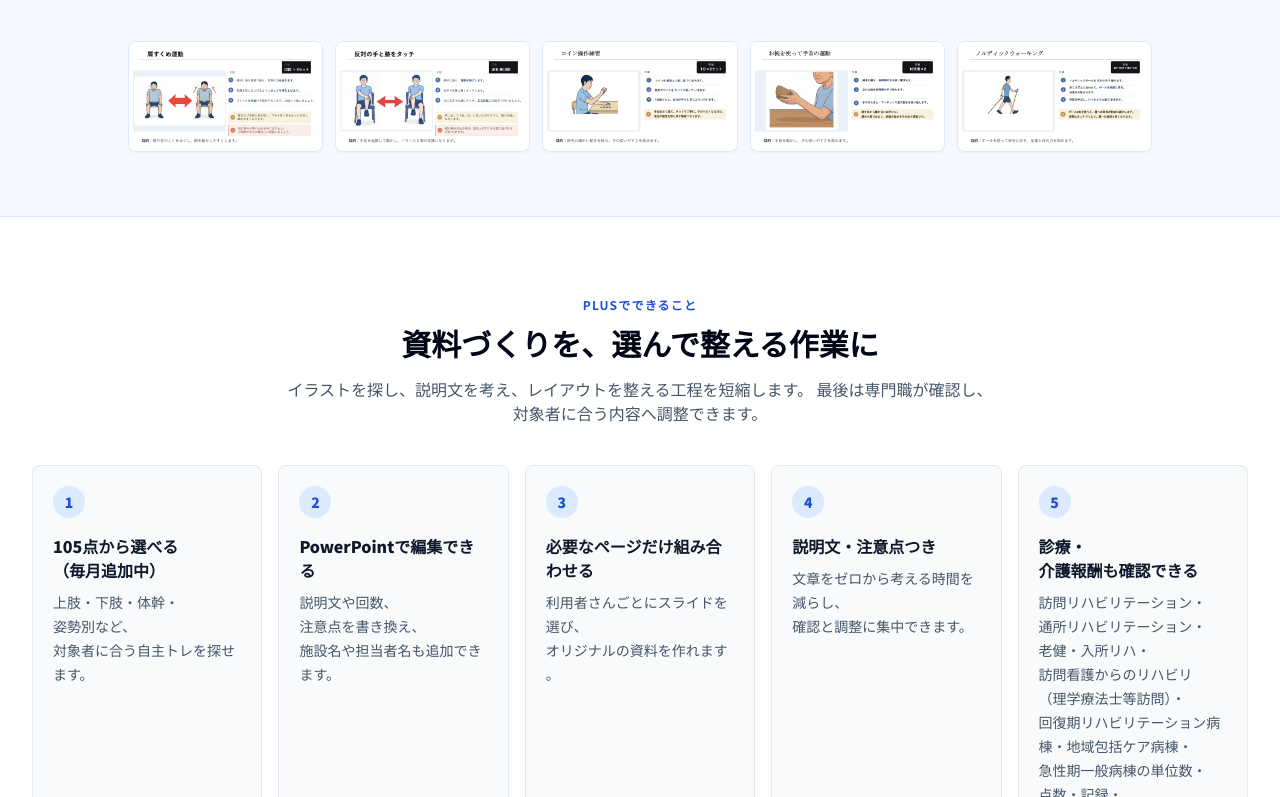
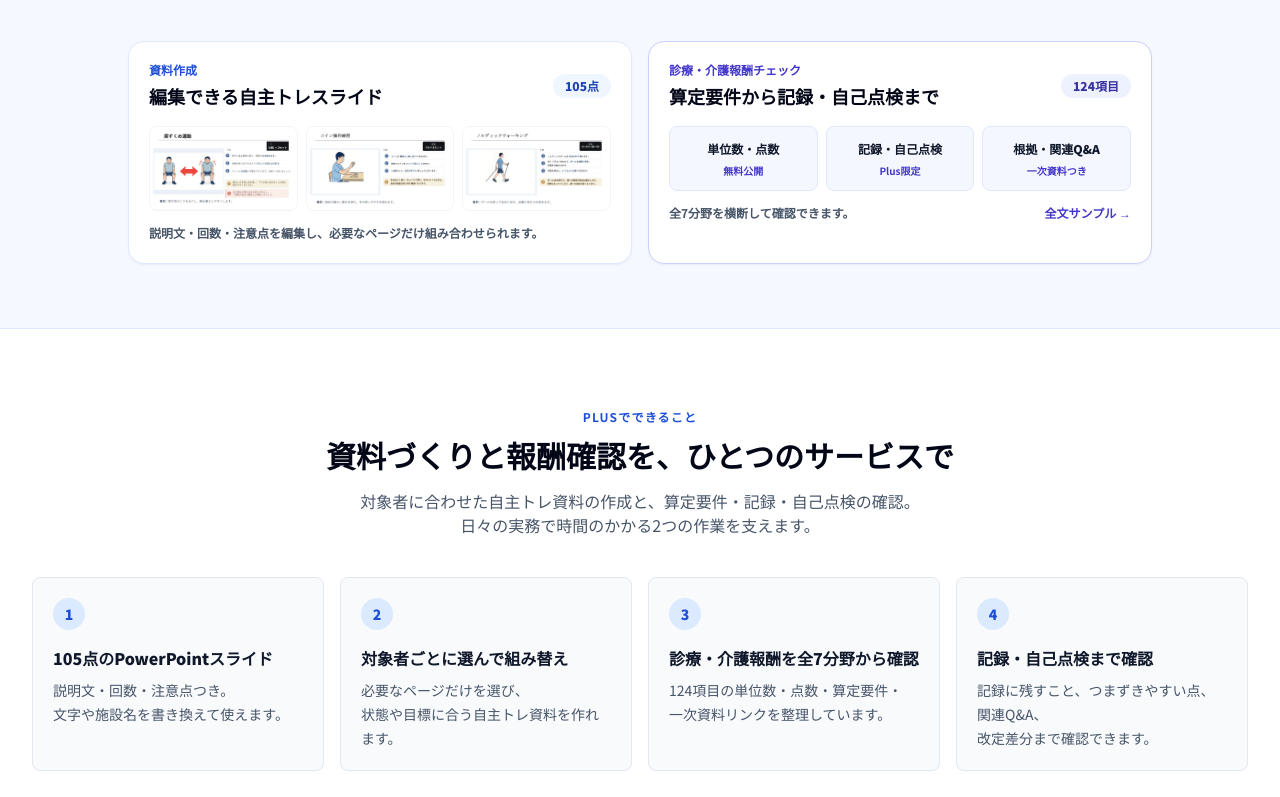
Before and after one commit to makomaru2023/jishutore-starter, a Next.js app: page /products/jishutore-plus in a window 1280 px wide. Shown: the part 463-1260 px from the top of the page. Built offline with nearby package versions, Linux system fonts and the light colour scheme.

Commit message:
feat: Plusを資料作成と報酬確認の2本柱に刷新
Co-Authored-By: OpenAI Codex <codex@openai.com>

```diff
--- a/src/app/products/jishutore-plus/page.tsx
+++ b/src/app/products/jishutore-plus/page.tsx
@@ -13,13 +13,13 @@ import { feeDomains, getFeeCheckTotalCount, getFeeItemUrl, sampleFeeItems } from
 
 const LINE_URL = "https://lin.ee/79a5bNt";
 
-const OG_TITLE = "自主トレ素材庫Plus｜月額500円〜";
+const OG_TITLE = "自主トレ素材庫Plus｜資料作成＋診療・介護報酬チェック｜月額500円〜";
 const OG_DESCRIPTION =
-    "説明文・注意点つきの自主トレスライドを、PowerPointで自由に編集・組み替え。診療・介護報酬チェックも一部無料公開中です。";
+    "編集できる自主トレスライドと、診療・介護報酬の記録・自己点検まで確認できるチェックツールを、ひとつの月額サービスで利用できます。";
 
 export const metadata: Metadata = {
-    title: "自主トレ素材庫Plus｜編集できるPowerPoint素材｜月額500円〜",
-    description: `${PLUS_SLIDE_COUNT}点の運動スライド（毎月追加中）から必要なページを選び、PowerPointで編集・組み替えできる月額サービスです。訪問リハ・通所リハ・老健・訪問看護からのリハ・回復期リハ病棟・地域包括ケア病棟・急性期一般病棟の診療・介護報酬チェック（一部無料公開中）も追加。7月登録は永続月額500円（8月〜680円、以降は素材点数に応じて改定）。既存会員は据え置き。`,
+    title: "自主トレ素材庫Plus｜資料作成＋診療・介護報酬チェック｜月額500円〜",
+    description: `${PLUS_SLIDE_COUNT}点の編集できるPowerPoint運動スライドと、全${feeDomains.length}分野・${getFeeCheckTotalCount()}項目の診療・介護報酬チェックを利用できる月額サービスです。資料作成に加え、記録に残すこと・自己点検ポイント・つまずきやすい点まで確認できます。7月登録は永続月額500円（8月〜680円）。`,
     alternates: {
         canonical: "https://jishutore-sozaiko.online/products/jishutore-plus/",
     },
@@ -94,24 +94,20 @@ const feeCheckSampleUnit = feeCheckSampleItem.units[0];
 
 const features = [
     {
-        title: `${PLUS_SLIDE_COUNT}点から選べる（毎月追加中）`,
-        body: "上肢・下肢・体幹・姿勢別など、対象者に合う自主トレを探せます。",
+        title: `${PLUS_SLIDE_COUNT}点のPowerPointスライド`,
+        body: "説明文・回数・注意点つき。文字や施設名を書き換えて使えます。",
     },
     {
-        title: "PowerPointで編集できる",
-        body: "説明文や回数、注意点を書き換え、施設名や担当者名も追加できます。",
+        title: "対象者ごとに選んで組み替え",
+        body: "必要なページだけを選び、状態や目標に合う自主トレ資料を作れます。",
     },
     {
-        title: "必要なページだけ組み合わせる",
-        body: "利用者さんごとにスライドを選び、オリジナルの資料を作れます。",
+        title: `診療・介護報酬を全${feeDomains.length}分野から確認`,
+        body: `${feeCheckItemCount}項目の単位数・点数・算定要件・一次資料リンクを整理しています。`,
     },
     {
-        title: "説明文・注意点つき",
-        body: "文章をゼロから考える時間を減らし、確認と調整に集中できます。",
-    },
-    {
-        title: "診療・介護報酬も確認できる",
-        body: `${feeCheckDomainLabels.join("・")}の単位数・点数・記録・根拠資料を確認できるツールを追加しました。`,
+        title: "記録・自己点検まで確認",
+        body: "記録に残すこと、つまずきやすい点、関連Q&A、改定差分まで確認できます。",
     },
 ] as const;
 
@@ -168,7 +164,7 @@ const comparisonRows = [
         label: "向いている方",
         free: "画像だけ使いたい方",
         set: "完成資料をすぐ使いたい方",
-        plus: "対象者ごとに調整したい方",
+        plus: "資料作成と報酬確認を効率化したい方",
     },
 ] as const;
 
@@ -187,7 +183,7 @@ const plans = [
     },
     {
         name: "自主トレ素材庫Plus",
-        description: "必要なスライドを選んで編集する",
+        description: "資料作成と報酬チェックをまとめて使う",
         values: comparisonRows.map((row) => ({ label: row.label, value: row.plus })),
         recommended: true,
     },
@@ -244,11 +240,11 @@ export default function JishutorePlusPage() {
                                 自主トレ素材庫Plus
                             </h1>
                             <p className="mt-4 text-lg font-bold leading-relaxed text-blue-900 sm:text-xl">
-                                {PLUS_SLIDE_COUNT}点の運動スライド（毎月追加中）から、必要な自主トレ資料を自分で作れる
+                                自主トレ資料づくりと、診療・介護報酬の確認を、ひとつのサービスで
                             </p>
                             <p className="mx-auto mt-4 max-w-3xl text-sm leading-7 text-slate-600 sm:text-base">
-                                説明文・回数・注意点つきのPowerPointスライドを収録。
-                                利用者さんの状態に合わせて選び、文字を編集し、自由に組み替えられる月額サービスです。
+                                {PLUS_SLIDE_COUNT}点の編集できるPowerPointスライドに加え、全{feeDomains.length}分野・{feeCheckItemCount}項目の報酬チェックを収録。
+                                資料作成から、算定要件・記録・自己点検の確認まで支えます。
                             </p>
                             <div className="mt-7 flex flex-col items-center justify-center gap-3 sm:flex-row">
                                 <PlusSubscribeButton
@@ -273,23 +269,71 @@ export default function JishutorePlusPage() {
                             </p>
                         </div>
 
-                        <div className="mx-auto mt-8 grid max-w-5xl grid-cols-2 gap-3 sm:mt-10 sm:grid-cols-3 lg:grid-cols-5">
-                            {previews.map((preview, index) => (
-                                <div
-                                    key={preview.src}
-                                    className={`${index === previews.length - 1 ? "col-span-2 mx-auto w-1/2 sm:col-span-1 sm:w-full" : ""} min-w-0 overflow-hidden rounded-lg border border-blue-100 bg-white shadow-sm`}
-                                >
+                        <div className="mx-auto mt-8 grid max-w-5xl gap-4 text-left sm:mt-10 lg:grid-cols-2">
+                            <div className="rounded-2xl border border-blue-100 bg-white p-4 shadow-sm sm:p-5">
+                                <div className="flex items-center justify-between gap-3">
+                                    <div>
+                                        <p className="text-xs font-black text-blue-700">資料作成</p>
+                                        <h2 className="mt-1 text-lg font-black text-slate-950">編集できる自主トレスライド</h2>
+                                    </div>
+                                    <span className="shrink-0 rounded-full bg-blue-50 px-3 py-1 text-xs font-black text-blue-800">
+                                        {PLUS_SLIDE_COUNT}点
+                                    </span>
+                                </div>
+                                <div className="mt-4 grid grid-cols-3 gap-2">
+                                    {[previews[0], previews[2], previews[4]].map((preview, index) => (
+                                        <div key={preview.src} className="min-w-0 overflow-hidden rounded-lg border border-slate-100 bg-slate-50">
                                             <Image
                                                 src={preview.src}
                                                 alt={`${preview.title}のPowerPointスライド例`}
                                                 width={1280}
                                                 height={720}
-                                        priority={index < 3}
-                                        sizes="(max-width: 639px) 46vw, (max-width: 1023px) 30vw, 190px"
+                                                priority={index < 2}
+                                                sizes="(max-width: 1023px) 29vw, 155px"
                                                 className="h-auto w-full"
                                             />
                                         </div>
                                     ))}
+                                </div>
+                                <p className="mt-3 text-xs font-bold leading-5 text-slate-600">
+                                    説明文・回数・注意点を編集し、必要なページだけ組み合わせられます。
+                                </p>
+                            </div>
+
+                            <div className="rounded-2xl border border-indigo-200 bg-white p-4 shadow-sm sm:p-5">
+                                <div className="flex items-center justify-between gap-3">
+                                    <div>
+                                        <p className="text-xs font-black text-indigo-700">診療・介護報酬チェック</p>
+                                        <h2 className="mt-1 text-lg font-black text-slate-950">算定要件から記録・自己点検まで</h2>
+                                    </div>
+                                    <span className="shrink-0 rounded-full bg-indigo-50 px-3 py-1 text-xs font-black text-indigo-800">
+                                        {feeCheckItemCount}項目
+                                    </span>
+                                </div>
+                                <div className="mt-4 grid grid-cols-3 gap-2 text-center">
+                                    {[
+                                        ["単位数・点数", "無料公開"],
+                                        ["記録・自己点検", "Plus限定"],
+                                        ["根拠・関連Q&A", "一次資料つき"],
+                                    ].map(([label, note]) => (
+                                        <div key={label} className="rounded-lg border border-indigo-100 bg-indigo-50/60 px-2 py-3">
+                                            <p className="text-xs font-black leading-5 text-slate-900">{label}</p>
+                                            <p className="mt-1 text-[10px] font-bold text-indigo-700">{note}</p>
+                                        </div>
+                                    ))}
+                                </div>
+                                <div className="mt-3 flex items-center justify-between gap-3">
+                                    <p className="text-xs font-bold leading-5 text-slate-600">
+                                        全{feeDomains.length}分野を横断して確認できます。
+                                    </p>
+                                    <Link
+                                        href={getFeeItemUrl(feeCheckSampleDomain.domain, feeCheckSampleItem.id)}
+                                        className="shrink-0 text-xs font-black text-indigo-700 hover:underline"
+                                    >
+                                        全文サンプル →
+                                    </Link>
+                                </div>
+                            </div>
                         </div>
                     </div>
                 </section>
@@ -299,14 +343,14 @@ export default function JishutorePlusPage() {
                         <div className="mx-auto max-w-3xl text-center">
                             <p className="text-xs font-bold tracking-widest text-blue-700">PLUSでできること</p>
                             <h2 className="mt-3 text-2xl font-black text-slate-950 sm:text-3xl">
-                                資料づくりを、選んで整える作業に
+                                資料づくりと報酬確認を、ひとつのサービスで
                             </h2>
                             <p className="mt-4 text-sm leading-7 text-slate-600 sm:text-base">
-                                イラストを探し、説明文を考え、レイアウトを整える工程を短縮します。
-                                最後は専門職が確認し、対象者に合う内容へ調整できます。
+                                対象者に合わせた自主トレ資料の作成と、算定要件・記録・自己点検の確認。
+                                日々の実務で時間のかかる2つの作業を支えます。
                             </p>
                         </div>
-                        <div className="mt-8 grid gap-4 sm:mt-10 sm:grid-cols-2 lg:grid-cols-5">
+                        <div className="mt-8 grid gap-4 sm:mt-10 sm:grid-cols-2 lg:grid-cols-4">
                             {features.map((feature, index) => (
                                 <article key={feature.title} className="flex items-start gap-3 rounded-lg border border-slate-200 bg-slate-50 p-4 sm:block sm:p-5">
                                     <span className="flex h-8 w-8 flex-shrink-0 items-center justify-center rounded-full bg-blue-100 text-sm font-black text-blue-700">
@@ -451,7 +495,7 @@ export default function JishutorePlusPage() {
                                 >
                                     {plan.recommended && (
                                         <span className="inline-block rounded-full bg-blue-700 px-3 py-1 text-[11px] font-bold text-white">
-                                            自分で資料を作りたい方へ
+                                            資料作成＋報酬確認を使いたい方へ
                                         </span>
                                     )}
                                     <h3 className="mt-3 text-lg font-black text-slate-950">{plan.name}</h3>
@@ -564,7 +608,7 @@ export default function JishutorePlusPage() {
                             8月からは月額680円。素材が増えるたびに価格を改定しますが、既存会員は登録時の価格のまま据え置きです。
                         </p>
                         <p className="mx-auto mt-4 max-w-2xl text-sm leading-7 text-slate-600 sm:text-base">
-                            収録スライドから必要なページを選び、PowerPointで編集・組み替えできます。
+                            収録スライドをPowerPointで編集・組み替えでき、診療・介護報酬の記録・自己点検ポイントも確認できます。
                             カード決済（Stripe）で、いつでも解約できます。
                         </p>
                         <div className="mx-auto mt-5 max-w-md rounded-xl border border-blue-100 bg-white p-4 text-left text-xs leading-6 text-slate-600">
```
Lines whose indentation alone changed are shown as unchanged.
